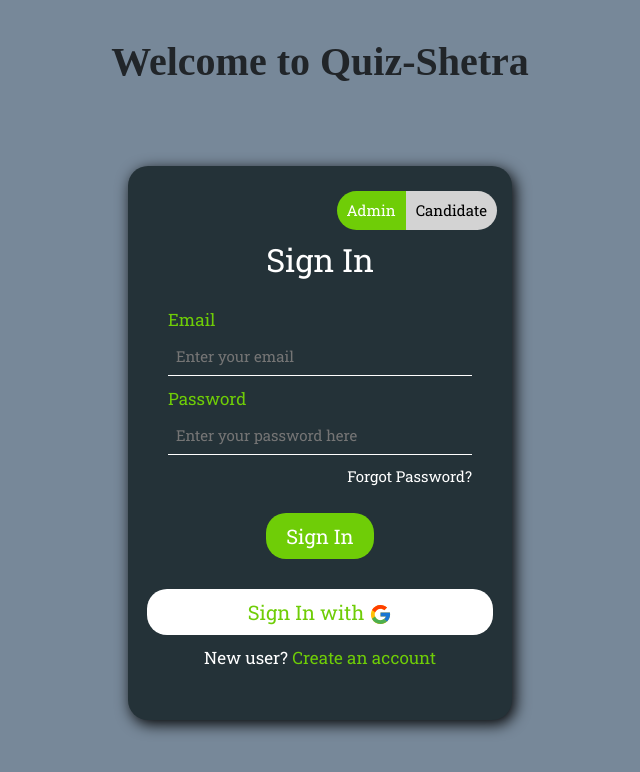
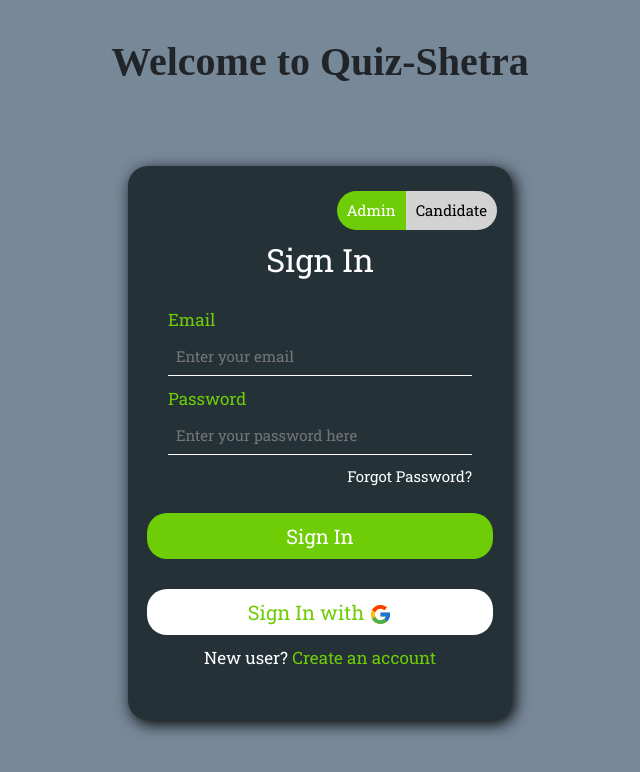
Before and after one commit to Deepak-Kumar201/tally_techpirates, a React (Create React App) app: page / in a window 1280 px wide. Shown: the top 772 px of the page, without its empty margins (320-960 px from the left). Built offline with nearby package versions, Linux system fonts and the light colour scheme; a web font is replaced by a local one.

Commit message:
password change added

```diff
--- a/src/Components/Changepassword.jsx
+++ b/src/Components/Changepassword.jsx
@@ -38,7 +38,50 @@ export default function Changepassword() {
         setactive(false);
     }
 
-    const changepass = ()=>{
+    const changepass = async(e)=>{
+        e.preventDefault();
+        var email = document.getElementById("changeemail").value.trim();
+        var pass = document.getElementById("changepass").value.trim();
+        var cpass = document.getElementById("changecpass").value.trim();
+        var otp = document.getElementById("changeotp").value.trim();
+        if(otp.length != 6){
+            context.showAlert("Enter valid OTP");
+            return
+        }
+        if(pass.length < 8){
+            context.showAlert("Enter valid password");
+        }
+        if(pass != cpass){
+            context.showAlert("Password and Confirm Password doesn't match");
+            return;
+        }
+
+        var data = {
+            email : email,
+            newPassword : cpass,
+            otp : otp
+        };
+
+        console.log(data);
+        context.startLoader();
+        const url = "http://localhost:5000/api/user/updatePassword";
+        var resp = await fetch(url, {
+            method: "PUT",
+            headers: {
+                "Content-Type": "application/json",
+            },
+            body: JSON.stringify(data),
+        });
+
+        resp = await resp.json();
+        context.stopLoader();
+        if(resp.error){
+            context.showAlert(resp.error);
+            return
+        }else{
+            context.showAlert(resp.success);
+            history.push("/");
+        }
 
     }
 
@@ -49,13 +92,13 @@ export default function Changepassword() {
     return (
         <div>
             <form>
-                Email : <input type="email" id='changeemail' required/> <button className='btn btn-primary' onClick={reqOTP} type="submit">Send OTP</button>
+                <input type="email" id='changeemail' required placeholder='Email Address'/> <button className='btn btn-primary' onClick={reqOTP} type="submit">Send OTP</button>
             </form>
             <form>
                 <input type="number" id="changeotp" className = "changePass changePassotp" placeholder='Enter OTP' disabled={active}/>
                 <input type="password" id="changepass" className = "changePass changePasspass" placeholder='Enter Password' disabled={active}/>
                 <input type="password" id="changecpass" placeholder='Confirm Password' disabled={active} className = "changePass changePassconfpass"/>
-                <input type="submit" value="Change Password" disabled={active} className = "changePass changePassbtn"/>
+                <input type="submit" value="Change Password" disabled={active} className = "changePass changePassbtn" onClick={changepass}/>
             </form>
         </div>
     )
--- a/src/Components/HomePage.jsx
+++ b/src/Components/HomePage.jsx
@@ -261,19 +261,19 @@ export default function HomePage(props) {
                         Forgot Password?
                       </Link>
 
-                      <button
-                        className="admin-signin-btn"
+                      <div
+                        className="admin-signin-b"
                         onClick={signin}
                         type="submit"
                         style = {{width: "90%"}}
                       >
                         Sign In
-                      </button>
+                      </div>
                     </form>
 
                     <div className="signin-div">
                       <button
-                        className=" signin-option"
+                        className="signin-option"
                         id="signin-google"
                         onClick={signinwithGoogle}
                         style = {{width: "90%"}}
--- a/src/Components/SignUp.jsx
+++ b/src/Components/SignUp.jsx
@@ -175,10 +175,10 @@ export default function SignUp() {
                     id = "CONFPASS"
                     ></input>
                     </div>
-                    <button className="admin-signup-btn" onClick={SubmitData}>Sign Up</button>
+                    <button className="admin-signin-b" onClick={SubmitData} style={{width:"90%"}}>Sign Up</button>
                 </form>
                 <div className="signup-div">
-                    <button className=" signup-option" id="signup-google" onClick={signupwithGoogle}>
+                    <button className=" signup-option" id="signup-google" onClick={signupwithGoogle} style={{width:"90%"}}>
                         Sign Up with{" "}
                         <img src={GoogleImg} type="icon" alt="Google Icon" />
                       </button>
--- a/src/Components/Styles/HomePage.css
+++ b/src/Components/Styles/HomePage.css
@@ -282,5 +282,18 @@
 
 }
 
+.admin-signin-b{
+    margin: 0 auto;
+    margin-top: 20px;
+    margin-bottom: 0px;
+    padding: 8px 20px;
+    border-radius: 20px;
+    border: none;
+    transition: all 0.5s;
+    background-color: #6fcd07;
+    color: #fff;
+    font-size: 20px;
+}
+
 
 /* Login Page */
```
